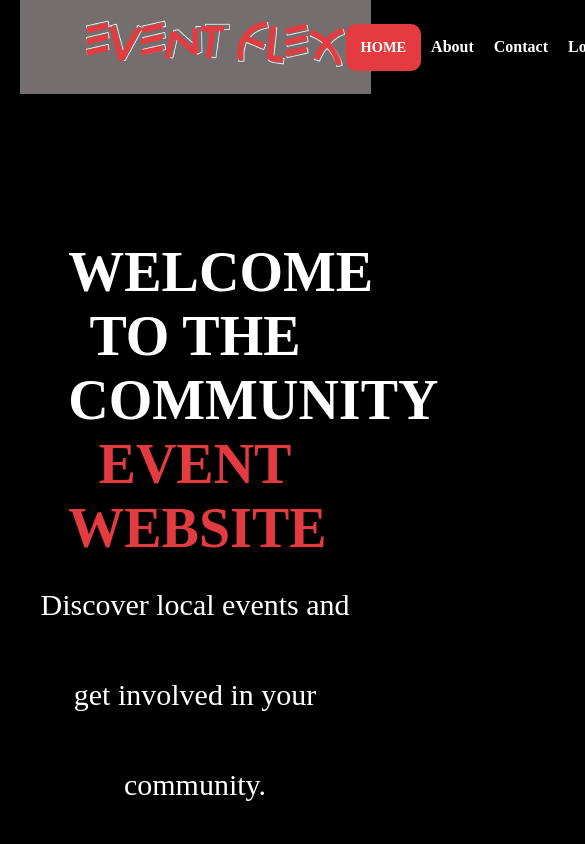
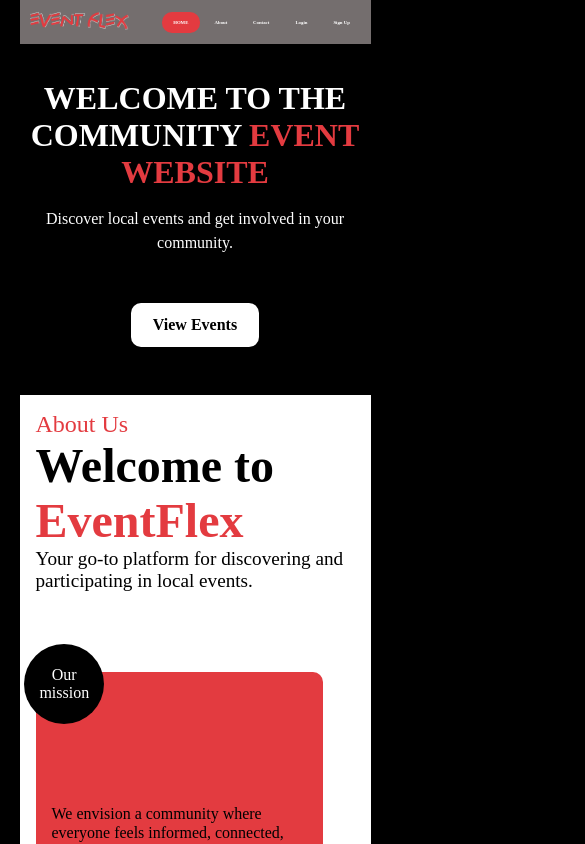
Before and after one commit to Kortsa/community-Event-site, a React (Vite) app: page / in a window 390 px wide. Shown: the top 844 px of the page, 585 px wide, since content can reach past the window. Built offline with nearby package versions, Linux system fonts and the light colour scheme; a web font is replaced by a local one.

Commit message:
working on responsiveness

```diff
--- a/src/Components/NavBar.css
+++ b/src/Components/NavBar.css
@@ -11,7 +11,7 @@
   background-color: rgba(129, 123, 123, 0.9);
   /* border-radius: 10px; */
   padding: 15px;
-  z-index: 1111;
+  z-index: 9999;
 }
 
 .navbar img {
@@ -51,12 +51,10 @@
   text-transform: uppercase;
   font-weight: bolder;
   font-size: 0.9rem;
-  padding: 15px;
+  padding: 10px;
   width: 100px;
   border-radius: 10px;
 }
-
-
 
 .navbar .btn:hover {
   background-color: #e33b40;
@@ -70,3 +68,66 @@
 a {
   text-decoration: none;
 }
+
+/* media Queries */
+
+/*
+  ##Device = Most of the Smartphones Mobiles (Portrait)
+  ##Screen = B/w 320px to 479px
+*/
+@media (min-width: 320px) and (max-width: 480px) {
+  .navbar {
+    width: 90%;
+    padding: 10px;
+  }
+
+  .navbar img {
+    padding: 0;
+    height: 30%;
+    width: 30%;
+  }
+
+  .navbar .btns {
+    padding: 0;
+    width: 60%;
+  }
+
+  .navbar .btn {
+    width: 19%;
+    font-size: 0.3rem;
+    padding: 8px;
+  }
+
+  .navbar .active {
+    width: 19%;
+    font-size: 0.3rem;
+    padding: 8px;
+  }
+}
+
+/*
+  ##Device = Low Resolution Tablets, Mobiles (Landscape)
+ ##Screen = B/w 481px to 767px
+*/
+@media (min-width: 481px) and (max-width: 767px) {
+  .navbar img{
+    padding: 0;
+    width: 30%;
+    height: 30%;
+  }
+
+  .navbar .btns{
+    width: 60%;
+    padding: 0;
+  }
+
+  .navbar .btn{
+    width: 20%;
+    font-size: 0.4rem;
+  }
+
+  .navbar .active{
+    width: 20%;
+    font-size: 0.4rem;
+  }
+}
--- a/src/Pages/About/About.css
+++ b/src/Pages/About/About.css
@@ -74,3 +74,61 @@
   line-height: 1.2;
   font-size: 2rem;
 }
+
+/* media Queries */
+
+/*
+  ##Device = Most of the Smartphones Mobiles (Portrait)
+  ##Screen = B/w 320px to 479px
+*/
+@media (min-width: 320px) and (max-width: 480px) {
+  .about-contents {
+    padding: 1rem;
+  }
+
+  .about-contents h2 {
+    font-size: 1.5rem;
+  }
+
+  .about-contents h1 {
+    font-size: 3rem;
+  }
+
+  .about-contents p {
+    width: 100%;
+  }
+
+  .cards {
+    display: flex;
+    flex-direction: column;
+    /* justify-content: center; */
+    /* align-items: center; */
+  }
+
+  .cards .card {
+    padding: 1rem;
+    margin-top: 5rem;
+    height: 300px;
+  }
+
+  .cards .card .card-top {
+    width: 50px;
+    height: 50px;
+    font-size: 1rem;
+    padding: 2.5rem;
+  }
+
+  .cards .card p {
+    font-size: 1rem;
+  }
+}
+
+/*
+  ##Device = Low Resolution Tablets, Mobiles (Landscape)
+ ##Screen = B/w 481px to 767px
+*/
+@media (min-width: 481px) and (max-width: 767px) {
+  .cards {
+    display: none;
+  }
+}
--- a/src/Pages/Contact/Contact.css
+++ b/src/Pages/Contact/Contact.css
@@ -15,3 +15,32 @@
   margin-top: 1rem;
   box-shadow: 5px 5px 10px 0px rgb(209, 205, 205);
 }
+
+/* media Queries */
+
+/*
+  ##Device = Most of the Smartphones Mobiles (Portrait)
+  ##Screen = B/w 320px to 479px
+*/
+@media (min-width: 320px) and (max-width: 480px){
+  .contact{
+    margin-top: 2rem;
+  }
+
+  .contact h2{
+    text-align: center;
+  }
+
+  .button{
+    font-size: 1rem;
+    padding: 0.8rem;
+    width: 8rem;
+    margin: 3rem 2rem;
+  }
+
+  .contact .button{
+    font-size: 1rem;
+    padding: 0.8rem;
+    width: 9rem;
+  }
+}
--- a/src/Pages/Home/HomePage.css
+++ b/src/Pages/Home/HomePage.css
@@ -29,24 +29,26 @@
   font-weight: 100;
 }
 
-/* .home .btn {
-  display: flex;
-  align-items: center;
-  justify-content: center;
-  text-decoration: none;
-  background-color: white;
-  border: none;
-  color: black;
-  text-transform: capitalize;
-  font-weight: bolder;
-  font-size: 1.5rem;
-  padding: 20px;
-  margin: 6rem 3rem;
-  width: 220px;
-  border-radius: 10px;
+/* media Queries */
+
+/*
+  ##Device = Most of the Smartphones Mobiles (Portrait)
+  ##Screen = B/w 320px to 479px
+*/
+@media (min-width: 320px) and (max-width: 480px){
+  .home{
+   margin-top: 5rem;
+  }
+
+  .home h2{
+    width: 85%;
+    font-size: 2rem;
+  }
+
+  .home p{
+    width: 85%;
+    font-size: 1rem;
+    line-height: 1.5;
+    margin-top: 1rem;
+  }
 }
-
-.home .btn:hover {
-  background-color: #e33b40;
-  color: white;
-} */
--- a/src/index.css
+++ b/src/index.css
@@ -27,10 +27,24 @@ body {
   margin: 6rem 3rem;
   width: 220px;
   border-radius: 10px;
-
 }
 
 .button:hover {
   background-color: #e33b40;
   color: white;
 }
+
+/* media Queries */
+
+/*
+  ##Device = Most of the Smartphones Mobiles (Portrait)
+  ##Screen = B/w 320px to 479px
+*/
+@media (min-width: 320px) and (max-width: 480px){
+  .button{
+    font-size: 1rem;
+    padding: 0.8rem;
+    width: 8rem;
+    margin: 3rem 2rem;
+  }
+}
```
Also changed, not shown: src/Components/Navbar.jsx (line endings or trailing spaces).
